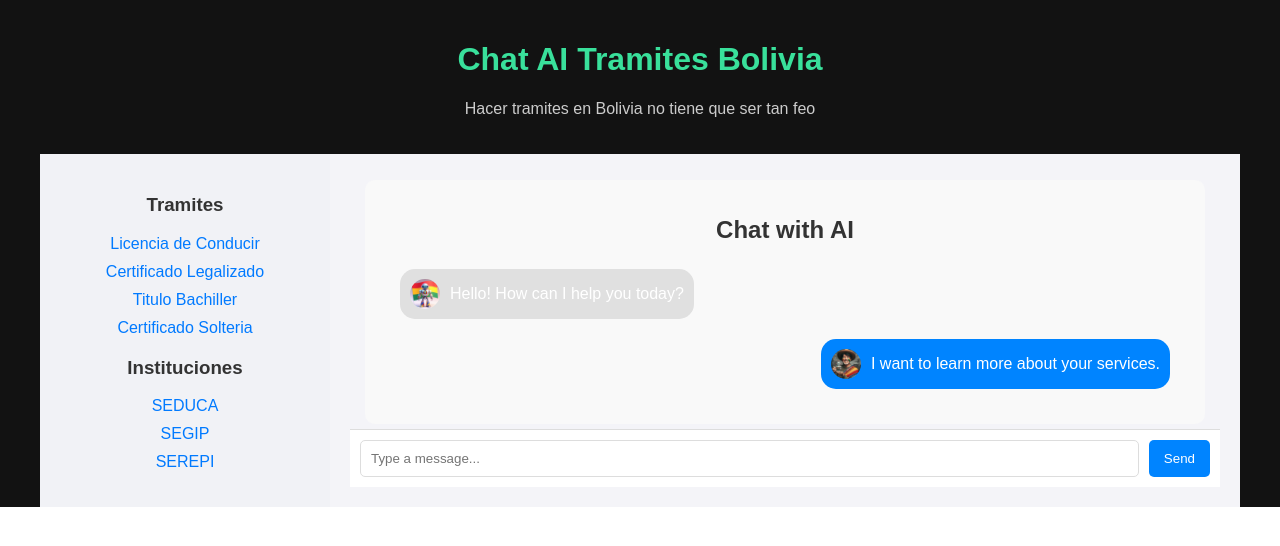
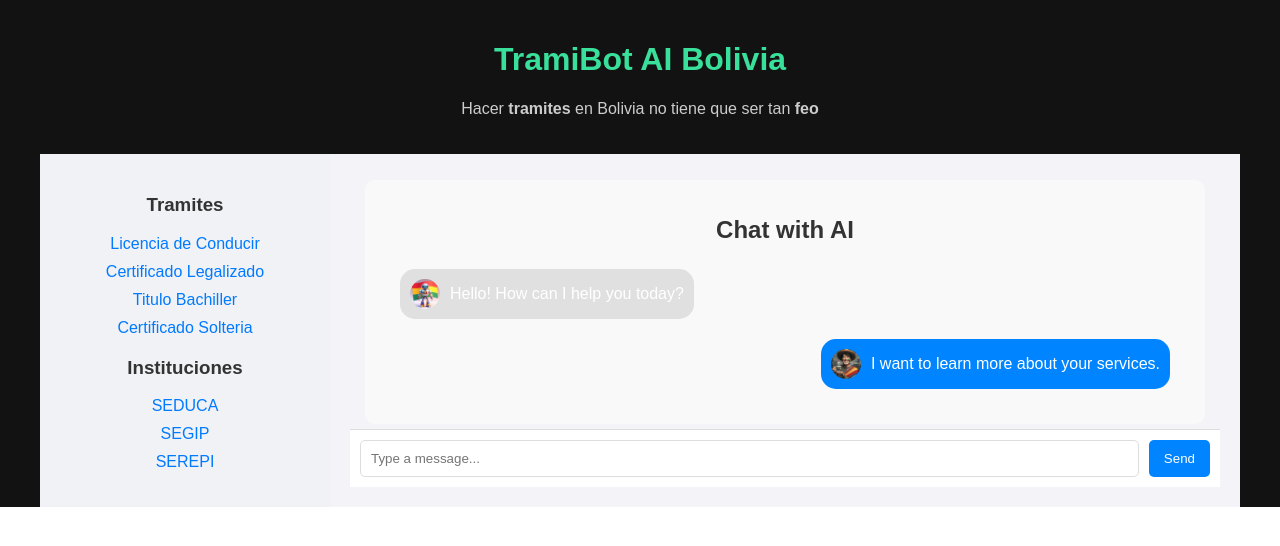
Before and after one commit to mathpro28/Tramites-Bolivia, a React (Create React App) app in the folder Webpage/frontend/: page / in a window 1280 px wide. Shown: the top 546 px of the page. Built offline with nearby package versions, Linux system fonts and the light colour scheme.

Commit message:
Change the title and description.

```diff
--- a/Webpage/frontend/src/Components/ChatHeader.js
+++ b/Webpage/frontend/src/Components/ChatHeader.js
@@ -3,8 +3,8 @@ import './ChatHeader.css';
 
 const ChatHeader = () => (
   <div className="chat-header">
-    <h1>Chat AI Tramites Bolivia</h1>
-    <p>Hacer tramites en Bolivia no tiene que ser tan feo</p>
+    <h1>TramiBot AI Bolivia</h1>
+    <p>Hacer <strong>tramites</strong> en Bolivia no tiene que ser tan <strong>feo</strong></p>
   </div>
 );
 
```
